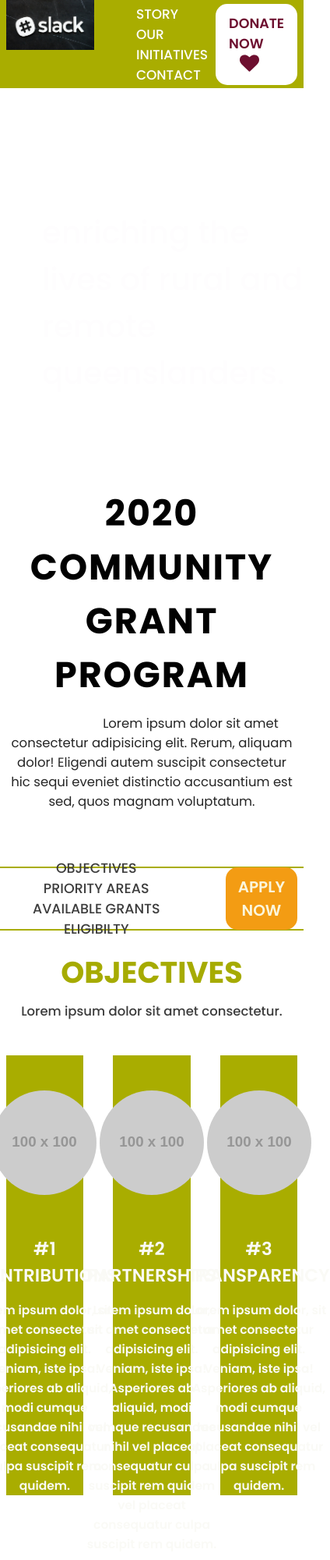
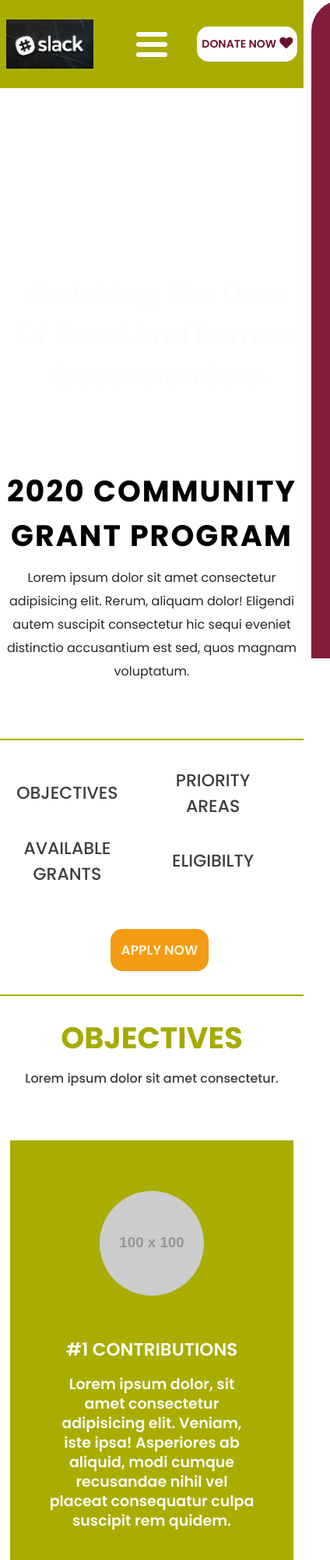
Before and after one commit to amithbhaskaran/QCF-Grants, a plain HTML site: page index.html in a window 390 px wide. Shown: the top 2000 px of the page at 78% size, 424 px wide, since content can reach past the window. Drawn offline with Linux system fonts and the light colour scheme; placeholder pictures from the web are drawn by us.

Commit message:
Responsive CSS added

```diff
--- a/assets/css/style.css
+++ b/assets/css/style.css
@@ -648,7 +648,7 @@ footer img {
   color: #000;
   border-right: 1.1px solid #000;
 }
-.footer-links li:nth-child(3) a{
+.footer-links li:nth-child(3) a {
   border: none;
 }
 /*=================================
@@ -657,5 +657,206 @@ footer img {
 
 /*media query starts*/
 /*media query for 995px starts here*/
-@media only screen and (max-width: 995px) {
+@media only screen and (max-width: 1064px) {
+  header {
+    position: relative;
+  }
+  .hamburger {
+    display: flex;
+    z-index: 1000;
+    position: absolute;
+    top: 50%;
+    left: 50%;
+    transform: translate(-50%, -50%);
+    width: 50px;
+    height: 40px;
+    background: transparent;
+  }
+  .line {
+    height: 6px;
+  }
+  .navigation {
+    position: fixed;
+    top: 0;
+    right: -310px;
+    width: 300px;
+    height: 100vh;
+    background-color: #811c39;
+    display: flex;
+    align-items: center;
+    justify-content: center;
+    flex-direction: column;
+    z-index: 9;
+    border-top-left-radius: 40px;
+  }
+  .navigation li {
+    margin: 20px 0;
+  }
+  .banner-heading {
+    font-size: 34px;
+    left: 20px;
+  }
+  .objectives-contentBox {
+    width: 32.5%;
+  }
+  .grant-content li {
+    width: 32.3%;
+  }
+  a.apply-btn {
+    font-size: 17px;
+    padding: 14px;
+  }
+  .priority-content {
+    width: auto;
+    margin: 35px 0 21px;
+  }
 }
+@media only screen and (max-width: 998px) {
+  .community-heading {
+    font-size: 38px;
+    margin: 23px 0 11px;
+  }
+  .obj-para {
+    font-size: 19px;
+  }
+  .para {
+    font-size: 16px;
+    line-height: 30px;
+    color: #262626;
+    font-weight: 400;
+  }
+  .objectives-content {
+    flex-wrap: wrap;
+  }
+  .objectives-contentBox {
+    height: auto;
+    width: 60%;
+    margin: 20px auto;
+    padding: 30px 20px;
+  }
+  .community-program .para {
+    text-indent: 0;
+  }
+}
+@media only screen and (max-width: 812px) {
+  .banner-heading {
+    text-align: center;
+  }
+  .donate-btn {
+    padding: 12px 6px;
+    font-size: 14px;
+  }
+  .donate-btn .fa {
+    font-size: 17px;
+    margin-left: 4px;
+  }
+  .redirect-buttons {
+    height: auto;
+    padding: 30px 0;
+  }
+  .redirect-buttons .wrapper {
+    flex-direction: column;
+  }
+  .navigation-links {
+    margin: 5px 0 33px;
+  }
+  .objectives-contentBox {
+    width: 80%;
+    padding: 40px 50px;
+  }
+  .priority-content li {
+    text-align: center;
+    display: flex;
+    align-items: center;
+    justify-content: center;
+    flex-direction: column;
+  }
+  .priority-content .fa {
+    font-size: 21px;
+    margin-right: 0;
+    transform: rotate(90deg);
+  }
+  .prior-heading {
+    margin-top: 5px;
+  }
+  .grant-content {
+    flex-wrap: wrap;
+  }
+  .grant-content li {
+    width: 80%;
+    margin: 40px auto;
+  }
+  .amount,
+  .award,
+  .info,
+  .apply {
+    height: auto;
+    padding: 30px 10px;
+  }
+  .para {
+    font-size: 20px;
+  }
+  .grant-content .fifth-heading {
+    font-size: 23.6px;
+  }
+  h1 {
+    width: 30%;
+    height: auto;
+  }
+}
+@media only screen and (max-width: 650px) {
+  .para {
+    font-size: 16px;
+  }
+  .objectives-contentBox {
+    width: 90%;
+  }
+  .grant-content li {
+    width: 90%;
+  }
+  .hamburger {
+    width: 40px;
+    height: 32px;
+  }
+  .banner-heading {
+    font-size: 35px;
+    text-transform: capitalize;
+    font-weight: 600;
+  }
+
+  .navigation-links {
+    display: flex;
+    flex-wrap: wrap;
+    align-items: center;
+    justify-content: center;
+  }
+  .navigation-links li {
+    display: inline-block;
+    list-style-type: none;
+    width: 50%;
+    margin-bottom: 20px;
+  }
+  .navigation-links a {
+    font-size: 22px;
+    padding-bottom: 1px;
+    /* border-bottom: 2px solid #000; */
+  }
+}
+@media only screen and (max-width: 468px) {
+  .download-forms {
+    text-align: left;
+    position: static;
+    transform: translateX(0);
+    height: auto;
+    width: auto;
+  }
+  .application-head {
+    font-size: 18px;
+  }
+  .objectives-contentBox {
+    width: 97%;
+  }
+  .grant-content li {
+    width: 97%;
+  }
+}
```
